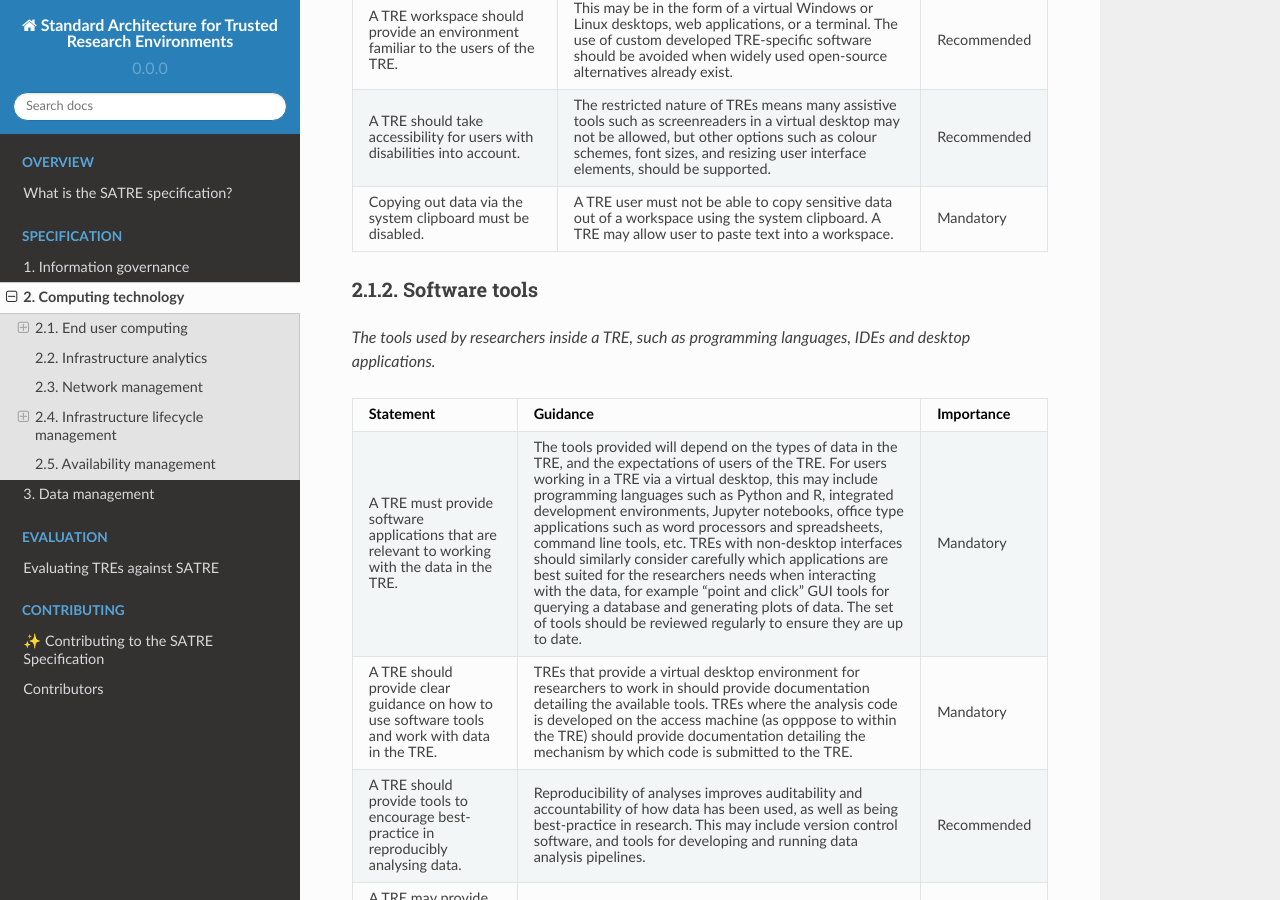
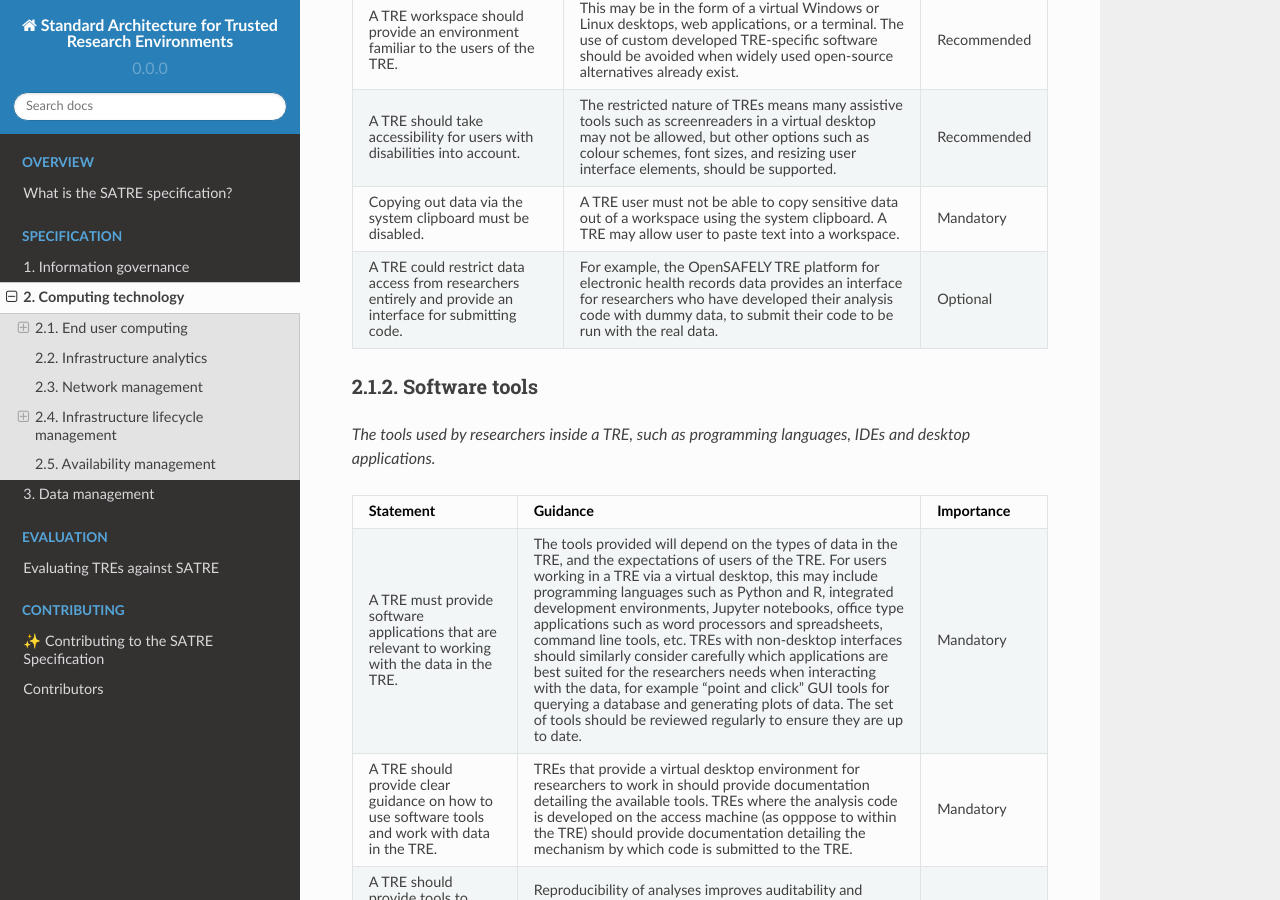
Before and after one commit to sa-tre/satre-specification, a Sphinx documentation site: the page built from docs/source/pillars/computing_technology.md, in a window 1280 px wide and 900 px high, scrolled down 1064 px. Built offline with Sphinx 7.4.7 and the Read the Docs theme 2.0.0, drawn with Linux system fonts in a browser that asks for light colours.

Commit message:
opensafely

````diff
--- a/docs/source/pillars/computing_technology.md
+++ b/docs/source/pillars/computing_technology.md
@@ -43,6 +43,9 @@ _The interfaces used for interacting with the TRE management system and the TRE
   - A TRE user must not be able to copy sensitive data out of a workspace using the system clipboard.
     A TRE may allow user to paste text into a workspace.
   - Mandatory
+* - A TRE could restrict data access from researchers entirely and provide an interface for submitting code.
+  - For example, the OpenSAFELY TRE platform for electronic health records data provides an interface for researchers who have developed their analysis code with dummy data, to submit their code to be run with the real data.
+  - Optional
 ```
 
 ### Software tools
````
